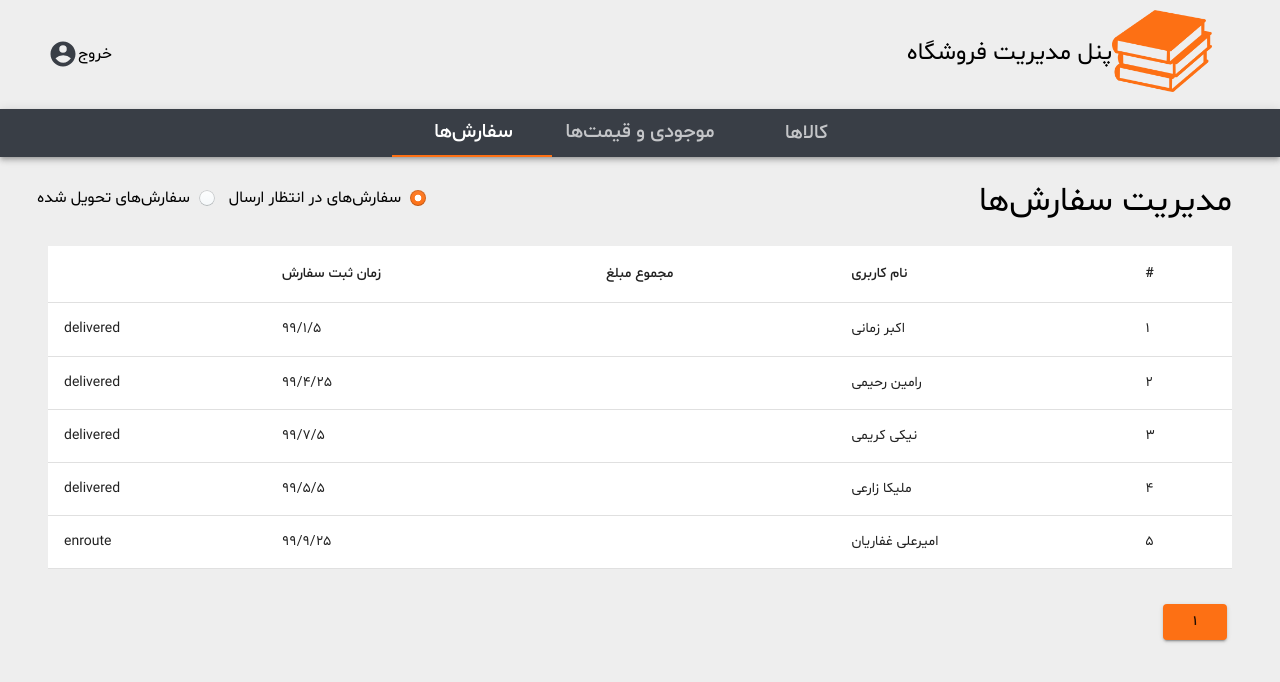
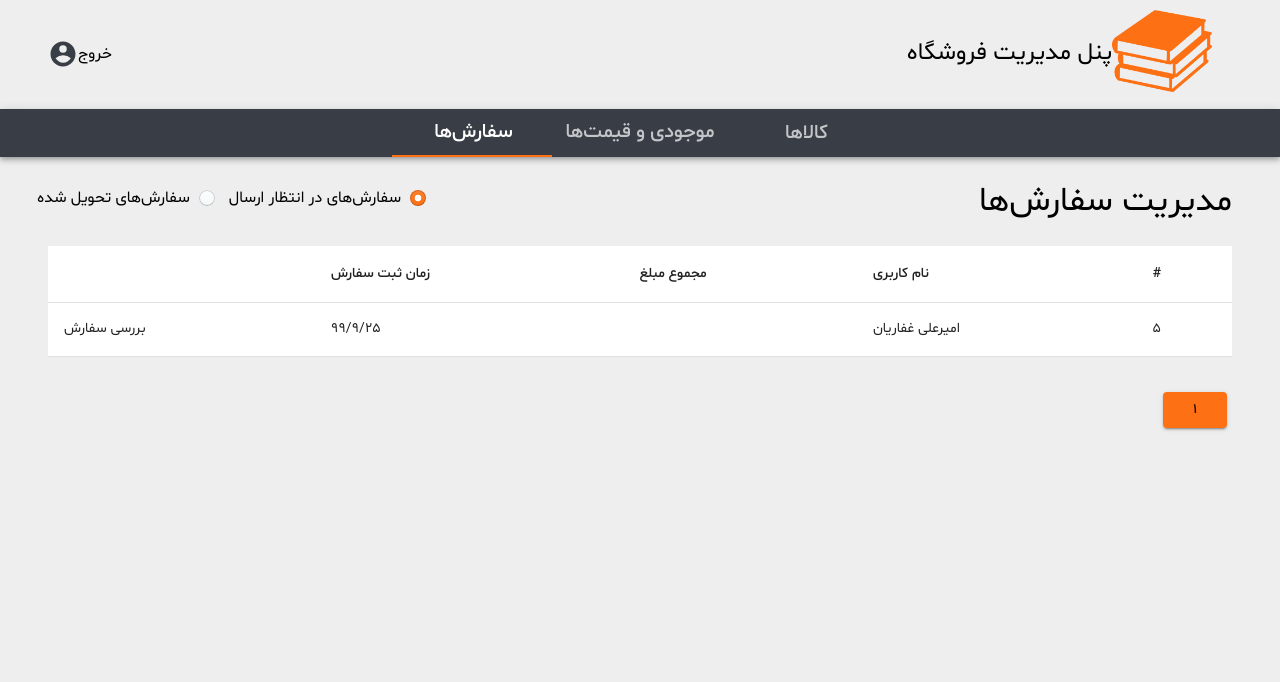
Before and after one commit to shadizohari/maktab48-project-Zohari, a React (Create React App) app in the folder my-app/: page /admin-panel/orders in a window 1280 px wide. Shown: the top 682 px of the page. Built offline with nearby package versions, Linux system fonts and the light colour scheme; data requests are answered from the project's data file; sample sign-in values are in the browser's storage; a web font is replaced by a local one; what jss-rtl would draw is missing.

Commit message:
add radio value to redux

```diff
--- a/my-app/src/component/DataTableHeader.jsx
+++ b/my-app/src/component/DataTableHeader.jsx
@@ -3,7 +3,7 @@ import Typography from '@material-ui/core/Typography';
 import Button from '@material-ui/core/Button';
 import Container from '@material-ui/core/Container';
 import { COLORS } from '../styles/constants'
-import DeleveredOrdersRadio from './DeleveredOrdersRadio'
+import DeliveredOrdersRadio from './DeliveredOrdersRadio'
 
 const useStyles = makeStyles((theme) => ({
     data_table_header: {
@@ -33,7 +33,7 @@ export default function DataTableHeader({ titre, textBtn, handelClick, button =
             >
                 {textBtn}
             </Button> : false}
-            {radio ? <DeleveredOrdersRadio /> : false}
+            {radio ? <DeliveredOrdersRadio /> : false}
 
         </Container>
     )
--- a/my-app/src/component/DataTableOrders.jsx
+++ b/my-app/src/component/DataTableOrders.jsx
@@ -19,6 +19,7 @@ import DataTableHeader from './DataTableHeader';
 import { usePagination } from '../hook/usePagination';
 import styleModal from '../styles/styleModal';
 import MapOrdersList from './MapOrdersList';
+// import LoadingLayout from './LoadingLayout';
 
 
 
@@ -44,18 +45,16 @@ export default function DataTableOrders({ ...props }) {
     const [value, setValue] = useState(false);
     const [array, setArray] = useState([]);
     const [length, setLength] = useState();
+    const [orders, setOrders] = useState([]);
 
-
-    const data = useSelector((store) => store.bookList.bookList);
 
     // get data when load page
     useEffect(() => {
         axios.get('http://localhost:5000/orders')
             .then(response => {
                 if (response.data) {
-                    // setData(response.data);
+                    setOrders(response.data);
                     setLength(response.data.length)
-                    dispatch(setBookList(response.data));
                     console.log(response.data)
 
                 }
@@ -92,6 +91,7 @@ export default function DataTableOrders({ ...props }) {
     };
     return (
         <div>
+            {/* <LoadingLayout> */}
                 <DataTableHeader titre="مدیریت سفارش‌ها" button={false} radio={true} />
                 <DataTableContainer>
                     <TableHead>
@@ -106,7 +106,7 @@ export default function DataTableOrders({ ...props }) {
                         </TableRow>
                     </TableHead>
                     <TableBody>
-                    < MapOrdersList data={data} start={start} end={end} />
+                        < MapOrdersList data={orders} start={start} end={end} />
                     </TableBody>
 
                 </DataTableContainer>
@@ -117,7 +117,7 @@ export default function DataTableOrders({ ...props }) {
                     ))}
                 </Container>
 
-
+            {/* </LoadingLayout> */}
             <ToastContainer />
 
         </div>
--- /dev/null
+++ b/my-app/src/component/DeliveredOrdersRadio.jsx
@@ -0,0 +1,42 @@
+import React from 'react';
+import clsx from 'clsx';
+import Radio from '@material-ui/core/Radio';
+import RadioGroup from '@material-ui/core/RadioGroup';
+import FormControlLabel from '@material-ui/core/FormControlLabel';
+import FormControl from '@material-ui/core/FormControl';
+import styleRadio from '../styles/styleRadio';
+import { useDispatch } from 'react-redux';
+import {setDeliveredStatus} from '../store/actions/DeliveredStatus'
+
+
+function StyledRadio(props) {
+    const classes = styleRadio();
+
+    return (
+        <Radio
+            className={classes.root}
+            disableRipple
+            color="default"
+            checkedIcon={<span className={clsx(classes.icon, classes.checkedIcon)} />}
+            icon={<span className={classes.icon} />}
+            {...props}
+        />
+    );
+}
+
+export default function DeliveredOrdersRadio() {
+    const classes = styleRadio();
+    const dispatch = useDispatch();
+    const handleChange = (event) => {
+        console.log(event.target.value);
+        dispatch(setDeliveredStatus(event.target.value))
+    };
+    return (
+        <FormControl component="fieldset">
+            <RadioGroup className={classes.displayFlex} defaultValue="enroute" onChange={handleChange}>
+                <FormControlLabel value="enroute" control={<StyledRadio />} label="سفارش‌های در انتظار ارسال" />
+                <FormControlLabel value="delivered" control={<StyledRadio />} label="سفارش‌های تحویل شده" />
+            </RadioGroup>
+        </FormControl>
+    );
+}
--- a/my-app/src/component/MapOrdersList.jsx
+++ b/my-app/src/component/MapOrdersList.jsx
@@ -1,33 +1,29 @@
 import React, { useState } from 'react';
 import { makeStyles } from '@material-ui/core/styles';
 import TableCell from '@material-ui/core/TableCell';
+import { useSelector } from 'react-redux';
 import TableRow from '@material-ui/core/TableRow';
-import { COLORS } from '../styles/constants'
-import { useDispatch, useSelector } from 'react-redux';
-import { setLoading } from '../store/actions/isLoading';
-
 
 // major function
 export default function MapBookList({ data, end, start, ...props }) {
-
-
-
-    const dispatch = useDispatch();
-
-
+    const deliveredStatus = useSelector((store) => store.DeliveredStatus);
 
     return (
         <>
+
             {data?.map((row, index) => (index < end && index >= start) ? (
+                (row.status == deliveredStatus) ? (
                     <TableRow key={row.id}>
                         <TableCell>{index + 1}</TableCell>
                         <TableCell>{row.userName}</TableCell>
                         <TableCell></TableCell>
                         <TableCell>{row.orderTIme}</TableCell>
-                    <TableCell>{row.status}</TableCell>
+                        <TableCell>بررسی سفارش‌</TableCell>
 
 
                     </TableRow >
+                ) : false
+
             ) : false)}
 
 
--- /dev/null
+++ b/my-app/src/store/Reducers/DeliveredStatusReducer.js
@@ -0,0 +1,15 @@
+import { ActionTypes } from "../actionTypes/actionTypes";
+
+const initialState = "enroute";
+
+
+function DeliveredStatusReucer(state = initialState, action) {
+    switch (action.type) {
+        case ActionTypes.SET_DELEVERED_STATUS:
+            return  action.payload ;
+        default:
+            return state;
+    }
+}
+
+export default DeliveredStatusReucer;
--- a/my-app/src/store/Reducers/index.js
+++ b/my-app/src/store/Reducers/index.js
@@ -2,12 +2,14 @@ import { combineReducers } from 'redux';
 import tokenReducer from './tokenReducer';
 import loadingReducer from './loadingReducer';
 import bookListReducer from './bookListReducer';
+import DeliveredStatusReucer from './DeliveredStatusReducer';
 
 const RootReducer = combineReducers({
 
     token: tokenReducer,
     isLoading: loadingReducer,
     bookList: bookListReducer,
+    DeliveredStatus: DeliveredStatusReucer,
 })
 
 export default RootReducer;
--- a/my-app/src/store/actionTypes/actionTypes.js
+++ b/my-app/src/store/actionTypes/actionTypes.js
@@ -3,4 +3,5 @@ export const ActionTypes = {
     DELETE_TOKEN : "DELETE_TOKEN",
     SET_LOADING : "SET_LOADING",
     SET_BOOK_LIST: "SET_BOOK_LIST",
+    SET_DELEVERED_STATUS: "SET_DELEVERED_STATUS"
 }
--- /dev/null
+++ b/my-app/src/store/actions/DeliveredStatus.jsx
@@ -0,0 +1,9 @@
+import {ActionTypes} from '../actionTypes/actionTypes';
+
+
+export const setDeliveredStatus = (status) => {
+    return {
+      type: ActionTypes.SET_DELEVERED_STATUS,
+      payload: status,
+    };
+  };
--- a/my-app/src/component/DeleveredOrdersRadio.jsx
+++ b/my-app/src/styles/styleRadio.js
@@ -1,14 +1,6 @@
-import React from 'react';
-import clsx from 'clsx';
+import { COLORS } from './constants';
 import { makeStyles } from '@material-ui/core/styles';
-import Radio from '@material-ui/core/Radio';
-import RadioGroup from '@material-ui/core/RadioGroup';
-import FormControlLabel from '@material-ui/core/FormControlLabel';
-import FormControl from '@material-ui/core/FormControl';
-import FormLabel from '@material-ui/core/FormLabel';
-import {COLORS} from '../styles/constants'
-
-const useStyles = makeStyles({
+const styleRadio = makeStyles({
     root: {
         '&:hover': {
             backgroundColor: 'transparent',
@@ -54,31 +46,4 @@ const useStyles = makeStyles({
         },
     },
 });
-// COLORS.accentColor
-// Inspired by blueprintjs
-function StyledRadio(props) {
-    const classes = useStyles();
-
-    return (
-        <Radio
-            className={classes.root}
-            disableRipple
-            color="default"
-            checkedIcon={<span className={clsx(classes.icon, classes.checkedIcon)} />}
-            icon={<span className={classes.icon} />}
-            {...props}
-        />
-    );
-}
-
-export default function DeleveredOrdersRadio() {
-    const classes = useStyles();
-    return (
-        <FormControl component="fieldset">
-            <RadioGroup className={classes.displayFlex} defaultValue="enroute">
-                <FormControlLabel value="enroute" control={<StyledRadio />} label="سفارش‌های در انتظار ارسال" />
-                <FormControlLabel value="delevered" control={<StyledRadio />} label="سفارش‌های تحویل شده" />
-            </RadioGroup>
-        </FormControl>
-    );
-}
+export default styleRadio;
```
Lines whose indentation alone changed are shown as unchanged.
